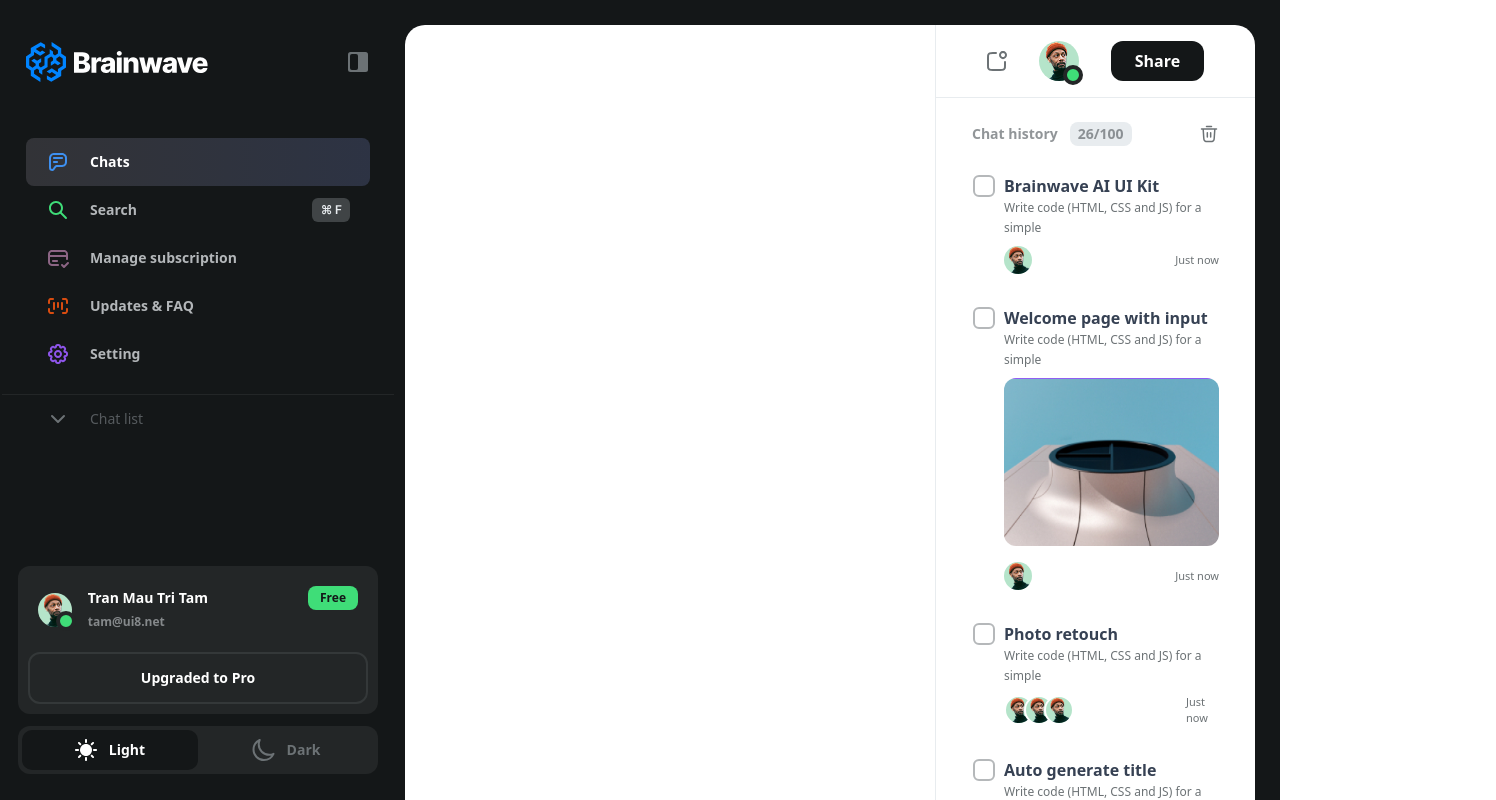
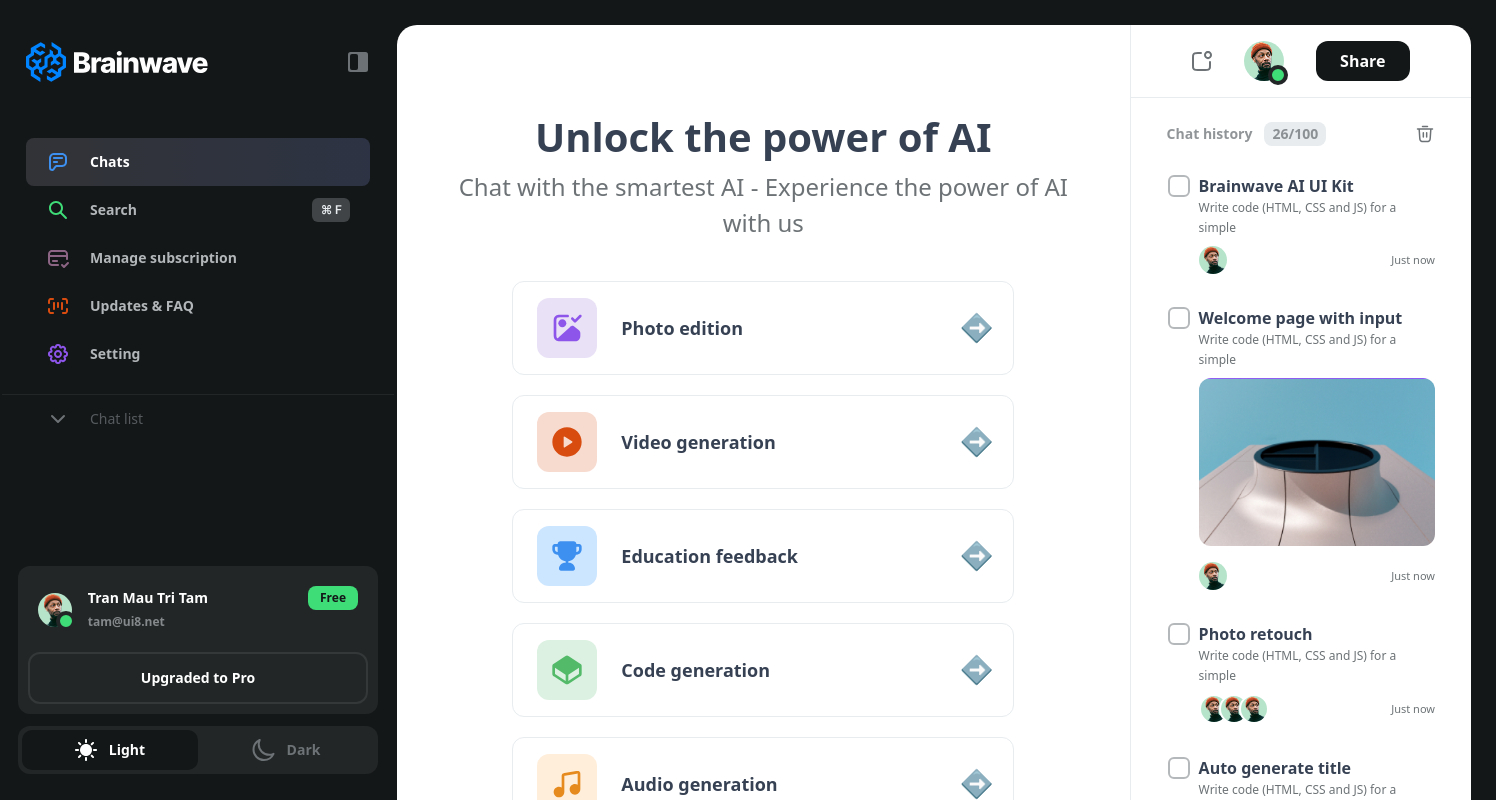
Before and after one commit to Eche00/BrainWave, a React (Vite) app in the folder client/: page / in a window 1280 px wide. Shown: the top 800 px of the page, 1496 px wide, since content can reach past the window. Built offline with nearby package versions, Linux system fonts and the light colour scheme.

Commit message:
home completed 99%

```diff
--- a/client/src/lib/homeicons.jsx
+++ b/client/src/lib/homeicons.jsx
@@ -92,19 +92,17 @@
   ),
   arrowright: (
     <svg
-      width="60"
-      height="60"
-      viewBox="0 0 60 60"
+      width="40"
+      height="40"
+      viewBox="0 0 40 40"
       fill="none"
       xmlns="http://www.w3.org/2000/svg">
-      <rect width="60" height="60" rx="12" fill="#FEAB49" fill-opacity="0.2" />
       <path
-        d="M40.6233 19.5991C40.439 19.6137 40.1852 19.6548 39.7345 19.7299L28.0012 21.6854C27.6647 21.7415 27.4853 21.7723 27.3575 21.8037L27.3446 21.8069L27.3435 21.8202C27.3336 21.9514 27.3327 22.1335 27.3327 22.4745V38.0007L27.3327 38.0055C27.3301 40.9488 24.9433 43.334 21.9993 43.334C19.0538 43.334 16.666 40.9462 16.666 38.0007C16.666 35.0551 19.0538 32.6673 21.9993 32.6673C22.9708 32.6673 23.8816 32.927 24.666 33.3808L24.666 22.4367C24.666 22.1485 24.6659 21.8634 24.6844 21.6192C24.705 21.3475 24.7532 21.0317 24.8996 20.7054C25.1056 20.2463 25.4371 19.8549 25.8561 19.5763C26.1539 19.3783 26.4575 19.2788 26.722 19.2138C26.9599 19.1555 27.2412 19.1086 27.5254 19.0613L39.3426 17.0917C39.7297 17.0272 40.0997 16.9655 40.4135 16.9407C40.7522 16.914 41.1656 16.9155 41.5945 17.0748C42.179 17.2919 42.6689 17.707 42.9792 18.2478C43.2068 18.6447 43.2763 19.0522 43.3056 19.3907C43.3328 19.7042 43.3327 20.0793 43.3327 20.4717L43.3327 35.334C43.3327 35.4082 43.3266 35.481 43.315 35.5519C43.2007 38.3964 40.8586 40.6673 37.986 40.6673C35.0405 40.6673 32.6527 38.2795 32.6527 35.334C32.6527 32.3885 35.0405 30.0007 37.986 30.0007C38.963 30.0007 39.8786 30.2633 40.666 30.7219V20.519C40.666 20.0621 40.6649 19.805 40.6489 19.6208L40.6467 19.5974L40.6233 19.5991Z"
-        fill="#E68A1D"
+        d="M22.7071 13.2929C22.3166 12.9024 21.6834 12.9024 21.2929 13.2929C20.9024 13.6834 20.9024 14.3166 21.2929 14.7071L25.5858 19H12C11.4477 19 11 19.4477 11 20C11 20.5523 11.4477 21 12 21H25.5858L21.2929 25.2929C20.9024 25.6834 20.9024 26.3166 21.2929 26.7071C21.6834 27.0976 22.3166 27.0976 22.7071 26.7071L28.7071 20.7071C29.0976 20.3166 29.0976 19.6834 28.7071 19.2929L22.7071 13.2929Z"
+        fill="#141718"
       />
     </svg>
   ),
-
   morechat: (
     <svg
       width="40"
--- a/client/src/pages/History.jsx
+++ b/client/src/pages/History.jsx
@@ -4,7 +4,7 @@
 
 function History() {
   return (
-    <div className=" hidden lg:flex lg:w-[320px] xl:w-[360px] border-l-[1px] dark:border-[#343839] border-[#E8ECEF]">
+    <div className=" hidden lg:flex lg:w-[500px]  border-l-[1px] dark:border-[#343839] border-[#E8ECEF]">
       {/* Container  */}
       <main className=" w-full flex flex-col justify-between">
         {/* top 2 sections  */}
@@ -107,7 +107,7 @@
                   </p>
 
                   <div className="pt-[8px] flex justify-between items-center">
-                    <div className=" relative h-[30px] w-[200px]">
+                    <div className=" relative h-[30px] w-[50px]">
                       <img
                         src={Avatar}
                         className=" h-[30px] w-[30px] object-cover rounded-full bg-[#B5E4CA] absolute left-0 z-0 border-[2px] dark:border-[#232627] border-white"
--- a/client/src/pages/Home.jsx
+++ b/client/src/pages/Home.jsx
@@ -4,12 +4,76 @@
 
 function Home() {
   return (
-    <div className=" py-[24px] pr-[24px] bg-[#141718] w-full flex flex-1 border-[1px] border-[#141718] pl-2">
+    <div className=" sm:py-[24px] sm:pr-[24px] bg-[#141718] w-full flex flex-1 border-[1px] border-[#141718] ">
       {/* Container  */}
-      <main className=" bg-white dark:bg-[#232627] h-full rounded-[20px] w-full flex justify-between">
+      <main className=" bg-white dark:bg-[#232627] h-full sm:rounded-[20px] w-full flex justify-between">
         {/* chat section  */}
         <div className=" flex flex-col justify-between w-full">
-          <section className=""></section>
+          <section className="  flex flex-1 flex-col items-center gap-[40px] py-[80px] px-[36px] w-full">
+            <div className="fex flex-col items-center justify-center w-full ">
+              {/* page write up  */}
+              <h1 className=" text-[28px] sm:text-[40px] font-[700] sm:leading-[64px] leading-[40px] text-center">
+                Unlock the power of AI
+              </h1>
+              <p className=" sm:text-[24px] text-[17px] font-[400] sm:leading-[36px] leading-[24px] text-center text-[#6C7275]">
+                Chat with the smartest AI - Experience the power of AI with us
+              </p>
+            </div>
+
+            {/* ai categories  */}
+            <div className=" flex flex-col gap-[20px] w-fit">
+              {/* photo edition */}
+              <section className=" flex items-center  py-[16px] px-[24px] border-[1px] dark:border-[#343839] border-[#E8ECEF] rounded-[12px] gap-[24px] dark:hover:bg-[#141718] hover:shadow-xl dark:hover:border-none group group-hover:text-black cursor-pointer">
+                {homeicons.imageedit}
+                <p className=" flex items-center sm:w-[368px] w-full justify-between text-[18px] font-[600] leading-[2px]">
+                  Photo edition{" "}
+                  <span className=" text-[#6C7275] dark:hover:text-[#6C7275] dark:group-hover:text-[#6C7275] group-hover:text-black rotate-45 text-[20px] font-[600]">
+                    &#8599;
+                  </span>
+                </p>
+              </section>
+              {/* Video generation */}
+              <section className=" flex items-center  py-[16px] px-[24px] border-[1px] dark:border-[#343839] border-[#E8ECEF] rounded-[12px] gap-[24px] dark:hover:bg-[#141718] hover:shadow-xl dark:hover:border-none cursor-pointer group group-hover:text-black">
+                {homeicons.videogeneration}
+                <p className=" flex items-center sm:w-[368px] w-full justify-between text-[18px] font-[600] leading-[2px]">
+                  Video generation{" "}
+                  <span className=" text-[#6C7275] dark:hover:text-[#6C7275] dark:group-hover:text-[#6C7275] group-hover:text-black rotate-45 text-[20px] font-[600]">
+                    &#8599;
+                  </span>
+                </p>
+              </section>
+              {/* Education feedback  */}
+              <section className=" flex items-center  py-[16px] px-[24px] border-[1px] dark:border-[#343839] border-[#E8ECEF] rounded-[12px] gap-[24px] dark:hover:bg-[#141718] hover:shadow-xl dark:hover:border-none cursor-pointer group group-hover:text-black">
+                {homeicons.education}
+                <p className=" flex items-center sm:w-[368px] w-full justify-between text-[18px] font-[600] leading-[2px]">
+                  Education feedback{" "}
+                  <span className=" text-[#6C7275] dark:hover:text-[#6C7275] dark:group-hover:text-[#6C7275] group-hover:text-black rotate-45 text-[20px] font-[600]">
+                    &#8599;
+                  </span>
+                </p>
+              </section>
+              {/* code generation */}
+              <section className=" flex items-center  py-[16px] px-[24px] border-[1px] dark:border-[#343839] border-[#E8ECEF] rounded-[12px] gap-[24px] dark:hover:bg-[#141718] hover:shadow-xl dark:hover:border-none cursor-pointer group group-hover:text-black">
+                {homeicons.codegeneration}
+                <p className=" flex items-center sm:w-[368px] w-full justify-between text-[18px] font-[600] leading-[2px]">
+                  Code generation
+                  <span className=" text-[#6C7275] dark:hover:text-[#6C7275] dark:group-hover:text-[#6C7275] group-hover:text-black rotate-45 text-[20px] font-[600]">
+                    &#8599;
+                  </span>
+                </p>
+              </section>
+              {/* audio generation */}
+              <section className=" flex items-center  py-[16px] px-[24px] border-[1px] dark:border-[#343839] border-[#E8ECEF] rounded-[12px] gap-[24px] dark:hover:bg-[#141718] hover:shadow-xl dark:hover:border-none cursor-pointer group group-hover:text-black">
+                {homeicons.audiogeneration}
+                <p className=" flex items-center sm:w-[368px] w-full justify-between text-[18px] font-[600] leading-[2px]">
+                  Audio generation{" "}
+                  <span className=" text-[#6C7275] dark:hover:text-[#6C7275] dark:group-hover:text-[#6C7275] group-hover:text-black rotate-45 text-[20px] font-[600]">
+                    &#8599;
+                  </span>
+                </p>
+              </section>
+            </div>
+          </section>
 
           {/* input  */}
           <section className=" py-[32px] px-[40px]">
```
